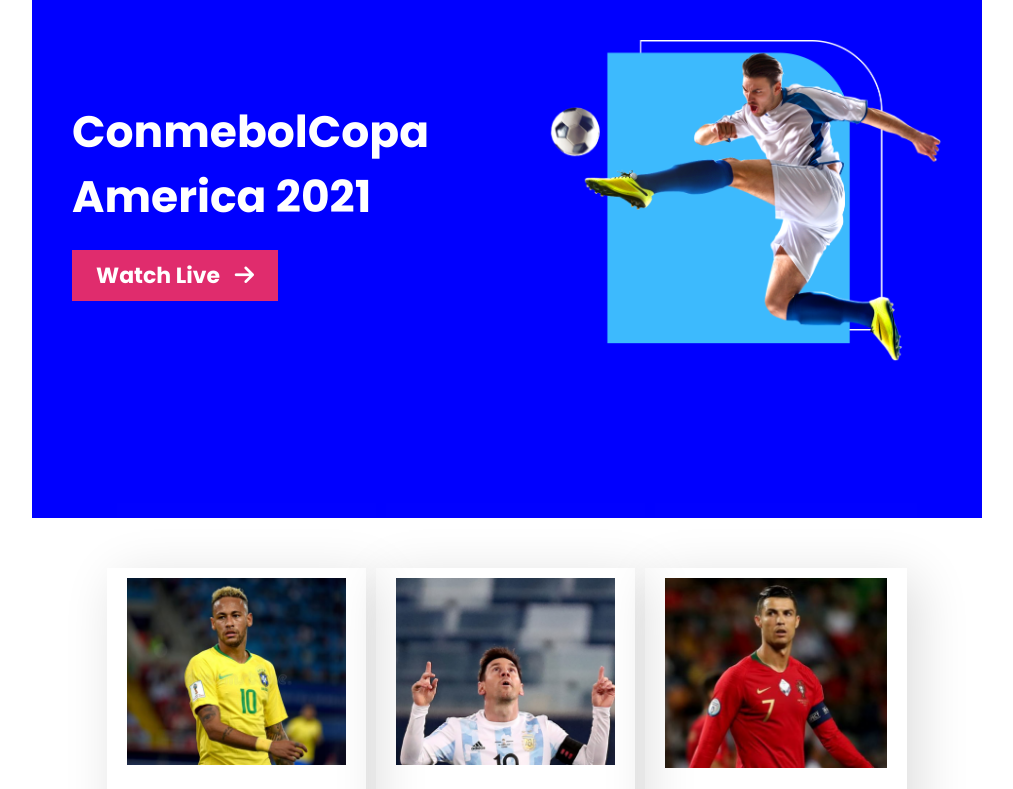
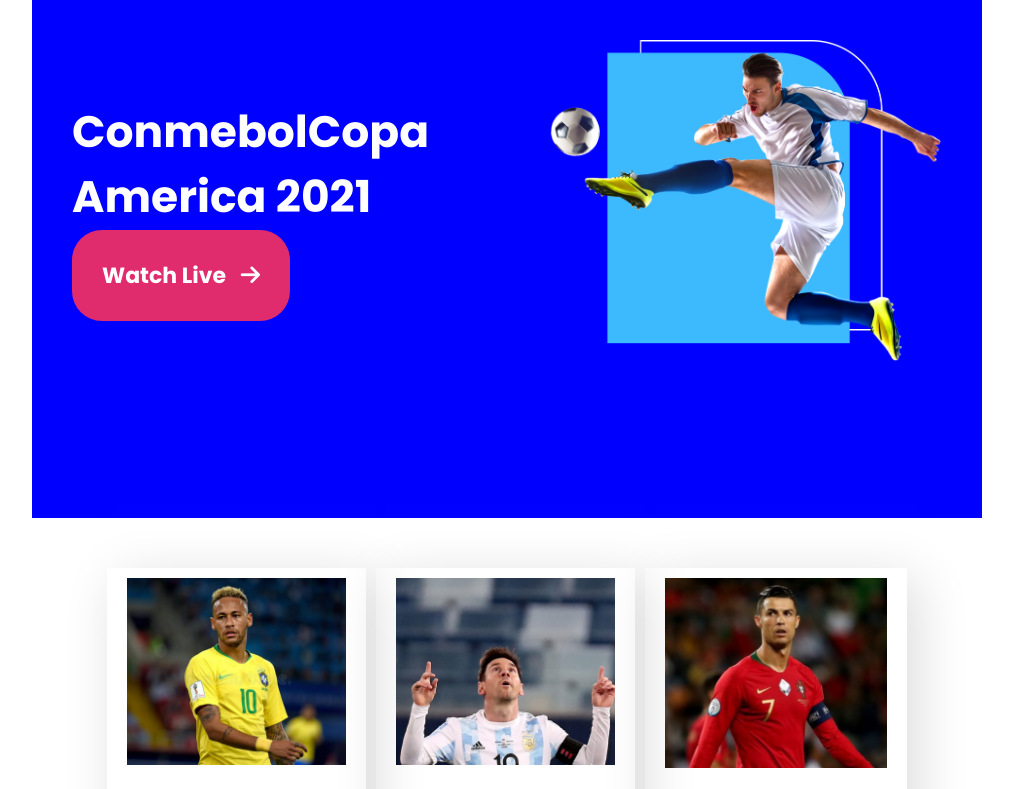
Before and after one commit to eliushossain439/Assignment-2, a plain HTML site: page index.html in a window 1280 px wide. In both pictures the pointer is over the link "Watch Live". Shown: the top 789 px of the page, without its empty margins (133-1146 px from the left). Drawn offline with Linux system fonts and the light colour scheme.

Commit message:
add anchor hover

```diff
--- a/style.css
+++ b/style.css
@@ -30,13 +30,17 @@
     }
     .banner img{
         width: 100%;
-
     }
     .banner-anchor{
         background-color: #E02C6D;
         color: #FFFFFF;
         text-decoration: none;
         padding: 10px 24px 10px 24px;
+    }
+    .banner-anchor:hover{
+        padding: 30px;
+        transition: 1.5s, 1.5s;
+        border-radius: 30px;
     }
     .fa-arrow-right{
         margin-left: 10px;
@@ -167,6 +171,5 @@
     .footer-logo img{
         width: 126px;
         height: 30px;
-
     }
     }
```
Lines whose indentation alone changed are shown as unchanged.
